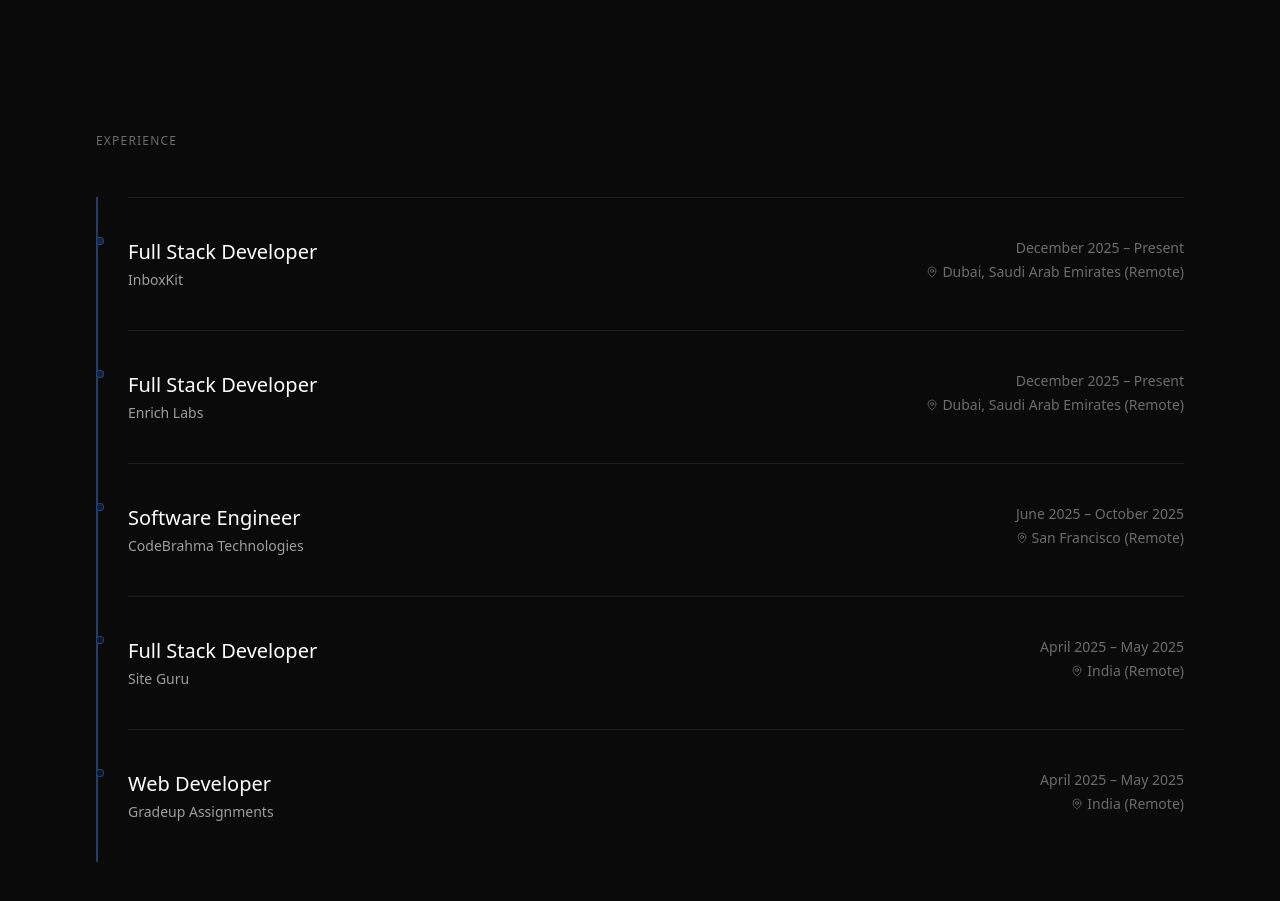
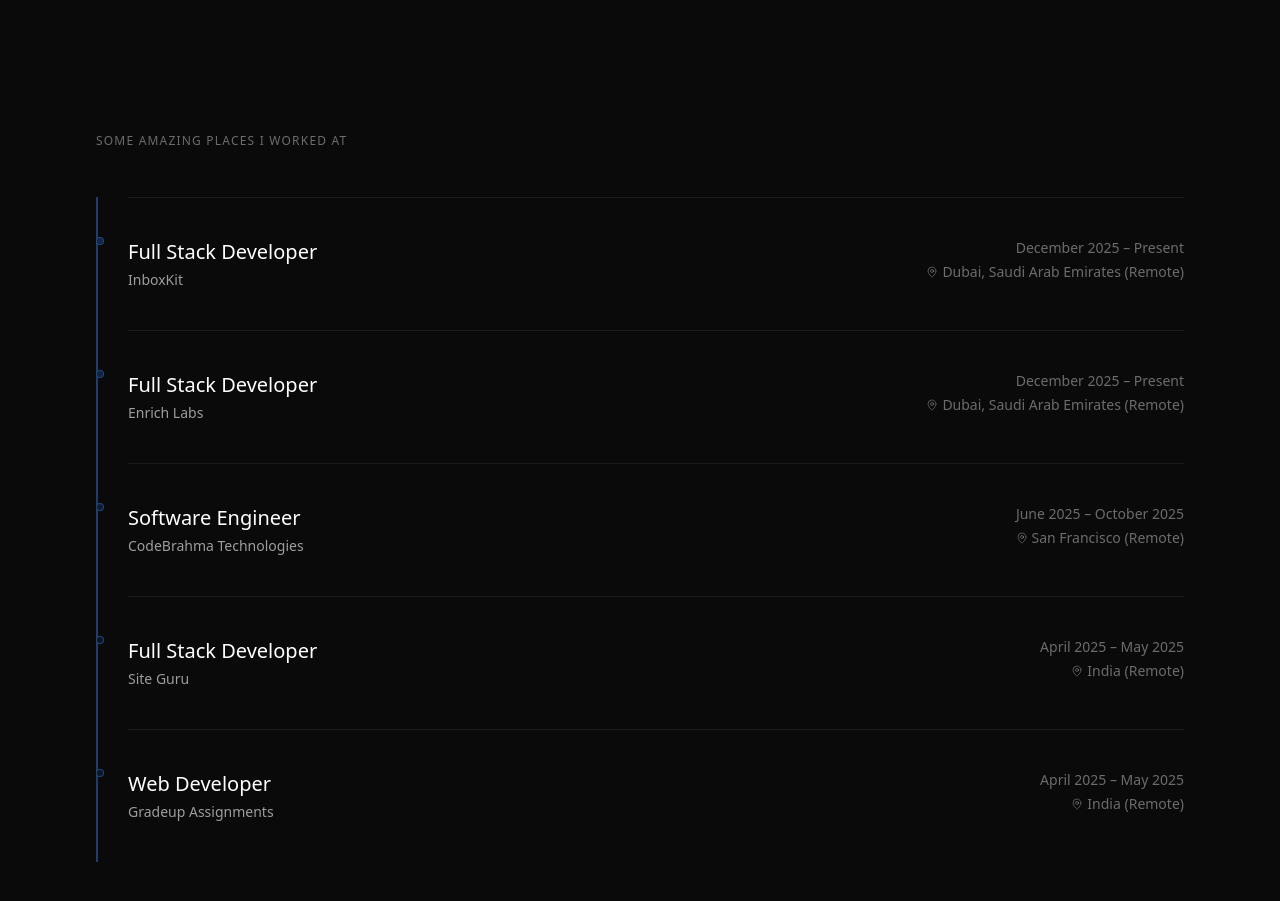
Before and after one commit to adityasharmawork/adityasharmapro, a Next.js app: page / in a window 1280 px wide. Shown: the part 1580-2481 px from the top of the page. Built offline with nearby package versions, Linux system fonts and the light colour scheme.

Commit message:
More changes

```diff
--- a/components/preloader.tsx
+++ b/components/preloader.tsx
@@ -34,7 +34,7 @@
               transition={{ duration: 0.8, delay: 0.3, ease: [0.25, 0.4, 0.25, 1] }}
               className="select-none font-mono text-6xl font-light tracking-tighter text-foreground sm:text-8xl"
             >
-              AS
+              Welcome!
             </motion.span>
           </motion.div>
         )}
--- a/components/sections/work.tsx
+++ b/components/sections/work.tsx
@@ -34,7 +34,7 @@
     <section id="work" className="px-6 py-32 sm:px-12 lg:px-24">
       <ScrollReveal>
         <p className="mb-12 text-xs tracking-widest uppercase text-foreground/40">
-          Experience
+          Some amazing places I worked at
         </p>
       </ScrollReveal>
 
```
